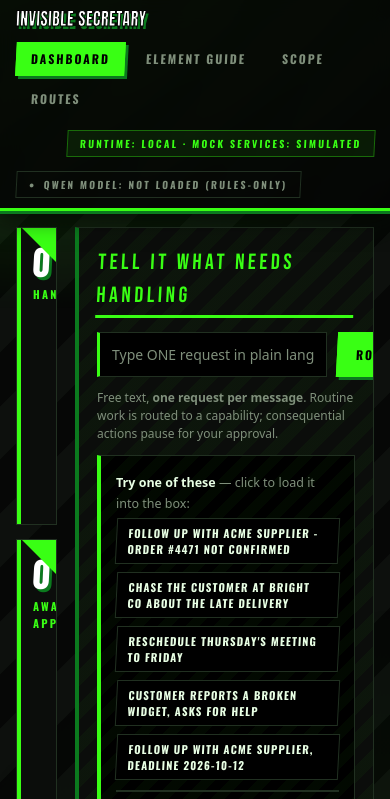
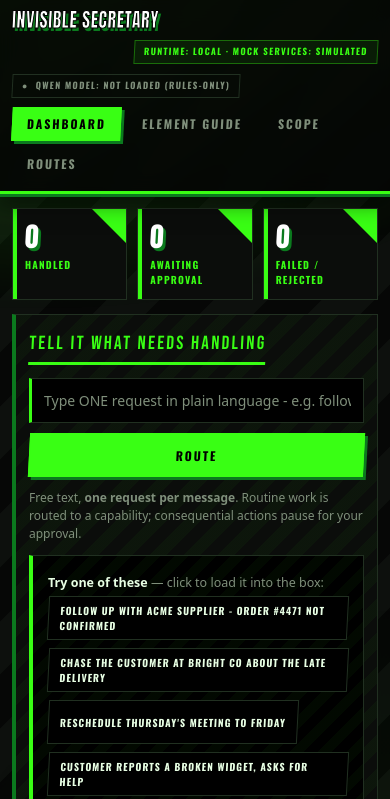
Before and after one commit to ZFNO/EGG_appbuilders_ph, a website built with Vite: page webcode/web/restyled/index.html in a window 390 px wide. Shown: the top 799 px of the page. Built offline with nearby package versions, Linux system fonts and the light colour scheme; files whose address does not match are found by name.

Commit message:
Responsive layout: single-column mobile grid, nav row, phone tap targets
Inline grid-column:1/3 on section.full elements was overriding the media query and breaking the mobile grid; replaced with the .full class. Three breakpoints (820/560/360) collapse the two-column wrap, drop the nav to its own full-width row, stack the form with full-width submit, and give 44px tap targets. Adds overflow-wrap guards and safe-area/large-text resets.

```diff
--- a/webcode/web/restyled/assets/app.css
+++ b/webcode/web/restyled/assets/app.css
@@ -15,6 +15,8 @@ body{
   color:var(--fg);
   font:14px/1.5 system-ui,"Segoe UI",Roboto,"Helvetica Neue",Arial,sans-serif;
   -webkit-font-smoothing:antialiased;
+  -webkit-text-size-adjust:100%;
+  text-size-adjust:100%;
   overflow-x:hidden;
 }
 
@@ -226,9 +228,10 @@ section h2{
 }
 
 /* ------------------------------------------------------------ forms ---- */
-form{display:flex;gap:10px;}
+form{display:flex;gap:10px;flex-wrap:wrap;}
 input{
   flex:1;
+  min-width:0;
   background:var(--ink);
   border:1px solid var(--line);
   border-left:3px solid var(--accent);
@@ -392,7 +395,7 @@ button:disabled{opacity:.45;cursor:not-allowed;}
   color:var(--accent);
 }
 .accepts .arow{padding:6px 0;border-top:1px solid var(--line);color:var(--fg);}
-.accepts .atag{display:inline-block;min-width:158px;color:var(--accent);font-size:12px;}
+.accepts .atag{display:inline-block;min-width:120px;color:var(--accent);font-size:12px;}
 .accepts .ano{margin-top:8px;color:var(--bad);font-size:12.5px;}
 
 /* ------------------------------------------------- scope editor bits --- */
@@ -455,14 +458,51 @@ button:disabled{opacity:.45;cursor:not-allowed;}
 .route .d{color:var(--muted);font-size:12.5px;}
 .route .d b{color:var(--fg);}
 
+/* long tokens (URLs, ids, pasted text) must never force a sideways scroll */
+.row,.reply,.note,.help,.accepts,.accepts .arow,
+.route,.route code,.help code,.note code,.kv,section h2{overflow-wrap:anywhere;}
+
 /* -------------------------------------------------------- responsive --- */
+/* Never let media in a grid blow out the viewport. */
+img,video,svg,canvas{max-width:100%;height:auto;}
+
+/* Tablet / small laptop: collapse the two-column grid to a single column. */
 @media (max-width:820px){
-  header{padding:10px 16px;}
+  header{padding:10px 16px;gap:10px;}
   header>.muted{display:none;}
+  header h1{font-size:clamp(18px,5.2vw,25px);}
+  /* nav drops to its own full-width row; title + status pills stay up top. */
+  .navbar{order:3;width:100%;}
   .wrap{grid-template-columns:1fr;padding:16px 16px 80px;}
-  .cards{grid-column:auto;grid-template-columns:1fr;}
+  .cards{grid-column:auto;grid-template-columns:repeat(3,1fr);gap:10px;}
+  section,.wrap section,
   section.full,.wrap section.full,.guidehead{grid-column:auto;}
-  .route{grid-template-columns:1fr;}
+  .route{grid-template-columns:1fr;gap:5px;}
+}
+
+/* Phones: tighter rhythm, stacked controls, comfortable tap targets. */
+@media (max-width:560px){
+  header{padding:10px 12px;}
+  .wrap{padding:14px 12px 64px;gap:14px;}
+  .card{padding:14px 12px 12px;}
+  .card .n{font-size:clamp(22px,7vw,28px);}
+  .card .l{font-size:10px;letter-spacing:.12em;}
+  .pill{font-size:9px;letter-spacing:.14em;padding:4px 9px;white-space:normal;}
+  section{padding:15px 13px 16px;}
+  section h2{font-size:19px;letter-spacing:.12em;}
+  /* submit button spans the full width under the input */
+  form{flex-direction:column;}
+  form input,form button{width:100%;}
+  input,button,.chip{min-height:44px;}
+  .accepts .atag{display:block;min-width:0;margin-bottom:2px;}
+  .row .top{gap:6px;}
+  .tag,.chip{font-size:10px;}
+  .reply{font-size:14px;}
+}
+
+/* Very small phones: let the three stat cards stack full width. */
+@media (max-width:360px){
+  .cards{grid-template-columns:1fr;}
 }
 
 @media (prefers-reduced-motion:reduce){
--- a/webcode/web/restyled/index.html
+++ b/webcode/web/restyled/index.html
@@ -56,17 +56,17 @@
     <div id="nodes"></div>
   </section>
 
-  <section style="grid-column:1/3">
+  <section class="full">
     <h2>Scope &mdash; what it handles / what it refuses <a class="nav" href="scope.html">edit / view all &rarr;</a></h2>
     <div id="scope" class="muted">loading&hellip;</div>
   </section>
 
-  <section style="grid-column:1/3">
+  <section class="full">
     <h2>Needs your attention</h2>
     <div id="attention" class="muted">Nothing pending.</div>
   </section>
 
-  <section style="grid-column:1/3">
+  <section class="full">
     <h2>Recent activity</h2>
     <div id="activity" class="muted">No events yet.</div>
   </section>
```
Also changed, not shown: webcode/web/restyled/guide.html (+2 -2 lines).
